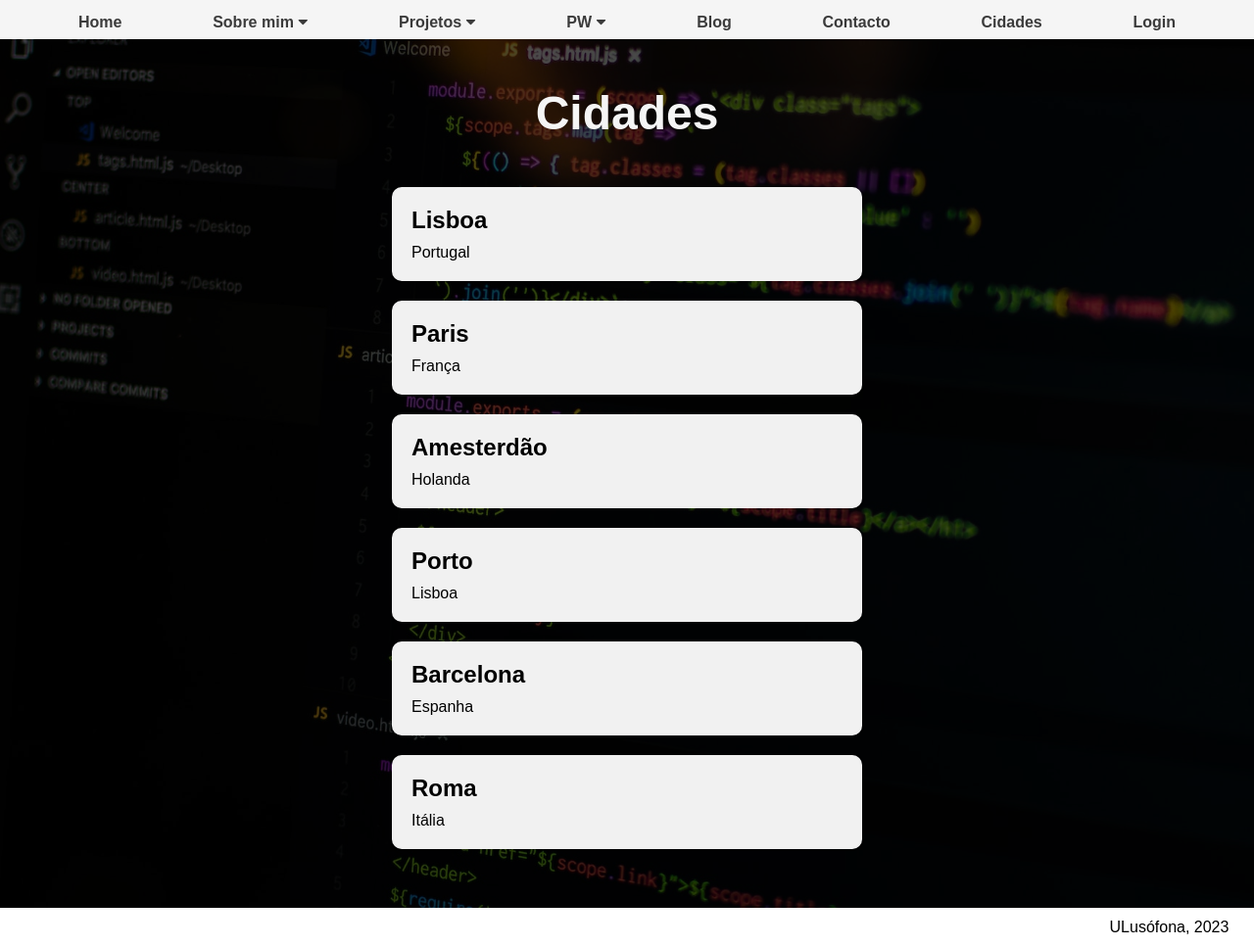
After one commit to pedro-abreu-a22110364/portfolio-pedroabreu, a Django app: page /cidade in a window 1280 px wide. The commit adds this page. Shown: the whole page at 98% size. Run offline with Django 4.2, Linux system fonts and the light colour scheme; data comes from the database, SQL or seed files in the repository.

Commit message:
Portfolio v2.3 - Formacao (incomplete) - Project defense

```diff
--- a/portfolio/admin.py
+++ b/portfolio/admin.py
@@ -11,9 +11,10 @@ admin.site.register(Projeto)
 admin.site.register(Hobbie)
 admin.site.register(Tfc)
 admin.site.register(Contacto)
-admin.site.register(Educacao)
+admin.site.register(Formacao)
 admin.site.register(Conta)
 admin.site.register(Area)
 admin.site.register(Autor)
 admin.site.register(Artigo)
 admin.site.register(Comentario)
+admin.site.register(Cidade)
--- a/portfolio/models.py
+++ b/portfolio/models.py
@@ -83,10 +83,10 @@ class Contacto(models.Model):
         return self.nome
 
 
-class Educacao(models.Model):
+class Formacao(models.Model):
     curso = models.CharField(max_length=100)
     local = models.CharField(max_length=50)
-    data_entrada = models.DateField
+    data_entrada = models.DateField (null=True, blank=True)
     data_saida = models.DateField(null=True, blank=True)
     logotipo = models.ImageField(upload_to='tarefas/portfolio', null=True, blank=True)
 
@@ -139,3 +139,11 @@ class Comentario(models.Model):
 
     def __str__(self):
         return self.titulo
+
+
+class Cidade(models.Model):
+    nome = models.CharField(max_length=100, null=True, blank=True)
+    pais = models.CharField(max_length=100, null=True, blank=True)
+
+    def __str__(self):
+        return self.nome
--- /dev/null
+++ b/portfolio/templates/portfolio/cidade.html
@@ -0,0 +1,17 @@
+{% extends 'portfolio/layout.html' %}
+
+{% block main %}
+    {% load static %}
+    <link rel="stylesheet" type="text/css" href="{% static 'portfolio/css/licenciatura.css' %}">
+
+    <div class="container">
+        <h2>Cidades</h2>
+        {% for cidade in cidades %}
+            <div class="card">
+                <div class="name">{{ cidade.nome }}</div>
+                <div class="details">{{ cidade.pais }}</div>
+            </div>
+        {% endfor %}
+    </div>
+
+{% endblock %}
--- a/portfolio/templates/portfolio/layout.html
+++ b/portfolio/templates/portfolio/layout.html
@@ -53,6 +53,8 @@
 
         <a href="{% url 'portfolio:contactos' %}">Contacto</a>
 
+        <a href="{% url 'portfolio:cidade' %}">Cidades</a>
+
         {% if not request.user.is_authenticated %}
             <a href="{% url 'portfolio:login' %}">Login</a>
         {% endif %}
--- a/portfolio/urls.py
+++ b/portfolio/urls.py
@@ -20,5 +20,6 @@ urlpatterns = [
     path('blog', views.blog_page_view, name='blog'),
     path('login', views.login_view, name='login'),
     path('logout', views.logout_view, name='logout'),
-    path('video', views.video_page_view, name='video')
+    path('video', views.video_page_view, name='video'),
+    path('cidade', views.cidade_page_view, name='cidade')
 ]
--- a/portfolio/views.py
+++ b/portfolio/views.py
@@ -129,3 +129,8 @@ def blogEditar_page_view(request, blog_id):
 
 def video_page_view(request):
     return render(request, 'portfolio/video.html')
+
+
+def cidade_page_view(request):
+    cidades = {'cidades': Cidade.objects.all()}
+    return render(request, 'portfolio/cidade.html', cidades)
```
Also changed, not shown: db.sqlite3.
